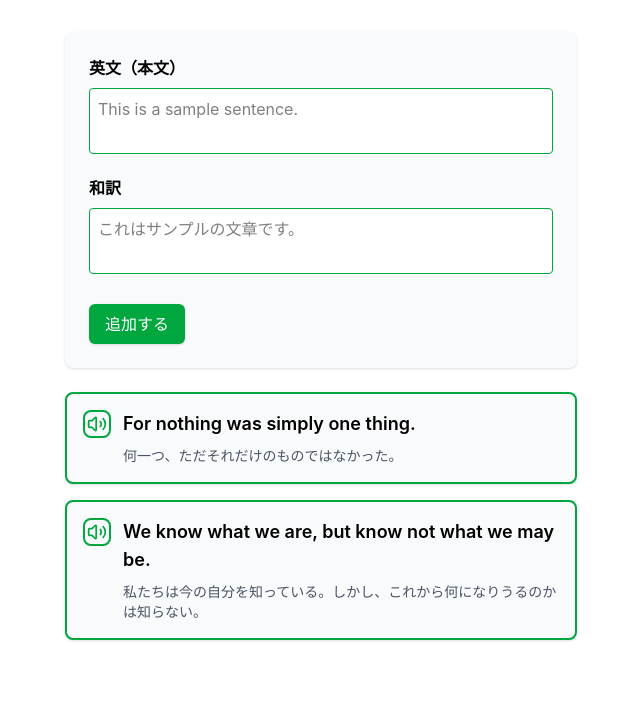
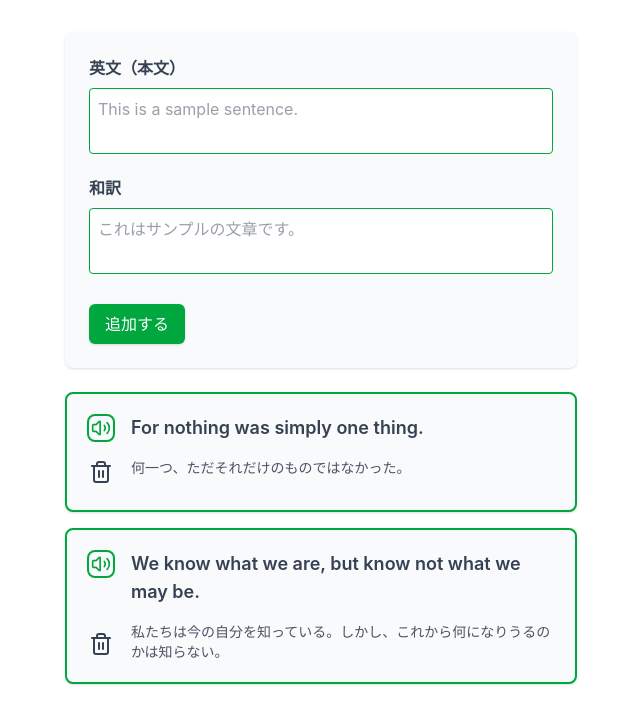
Before and after one commit to 20tksh21/english-sentence-stacker, a React (Vite) app: page / in a window 1280 px wide. Shown: the top 724 px of the page, without its empty margins (319-959 px from the left). Built offline with nearby package versions, Linux system fonts and the light colour scheme.

Commit message:
削除と再生ボタンにツールチップを表示

```diff
--- a/src/App.tsx
+++ b/src/App.tsx
@@ -1,7 +1,8 @@
 import { useState } from "react";
 import InputForm from "./components/input-form";
 import type { SentenceCardType } from "./components/sentence-card-type";
-import { Volume2 } from "lucide-react";
+import { Volume2, Trash } from "lucide-react";
+import ToolTip from "./components/tool-tip";
 
 export default function App() {
 
@@ -30,25 +31,47 @@ export default function App() {
   }
 
   return (
-    <main className="max-w-xl mx-auto p-4">
+    <main className="text-gray-700 max-w-xl mx-auto p-4">
       {/* 追加関数をInputFormに渡す */}
       <InputForm onAddCard={handleAddCard} />
 
       {/* カード一覧表示 */}
       <div className="mt-6">
         {sentenceCards.map((card, index) => (
-          <div key={index} className="bg-gray-50 m-4 p-4 border-2 border-green-600 shadow rounded-lg">
-            <div className="flex gap-3 items-start">
-              <button
-                onClick={() => handleEnglishSpeak(card.englishSentence)}
-                className="text-green-600 p-0.5 border-2 rounded-lg hover:bg-gray-400"
-              >
-                <Volume2 className="w-5 h-5"></Volume2>
-              </button>
+          <div key={index} className="bg-gray-50 m-4 p-5 border-2 border-green-600 shadow rounded-lg">
+            <div className="flex gap-4">
+
+              <div className="flex flex-col justify-between items-center">
+                {/*スピーカーボタン */}
+                <div className="relative group">
+                  <button
+                    onClick={() => handleEnglishSpeak(card.englishSentence)}
+                    className="text-green-600 p-0.5 border-2 rounded-lg hover:text-green-300"
+                  >
+                    <Volume2 className="w-5 h-5"></Volume2>
+                  </button>
+                  <ToolTip text="音声を再生"></ToolTip>
+                </div>
+
+
+                {/*削除ボタン */}
+                <div className="relative group">
+                  <button
+                    className="mt-4 mb-1 hover:text-gray-400"
+                  >
+                    <Trash></Trash>
+                  </button>
+                  <ToolTip text="削除"></ToolTip>
+                </div>
+
+              </div>
+
+              {/*英文＆和訳 */}
               <div>
                 <h2 className="font-semibold text-lg">{card.englishSentence}</h2>
-                <p className="text-gray-600 text-sm mt-2">{card.japaneseSentence}</p>
+                <p className="text-gray-600 text-sm mt-4">{card.japaneseSentence}</p>
               </div>
+
             </div>
 
           </div>
--- /dev/null
+++ b/src/components/tool-tip.tsx
@@ -0,0 +1,11 @@
+export default function ToolTip({text}: {text:string}) {
+    return(
+        <p
+            className="absolute text-gray-300 text-xs px-2 py-1 bg-gray-700 rounded
+            opacity-0 invisible group-hover:opacity-100 group-hover:visible
+            transition-all duration-300 top-full whitespace-nowrap"
+        >
+            {text}
+        </p>
+    )
+}
```
